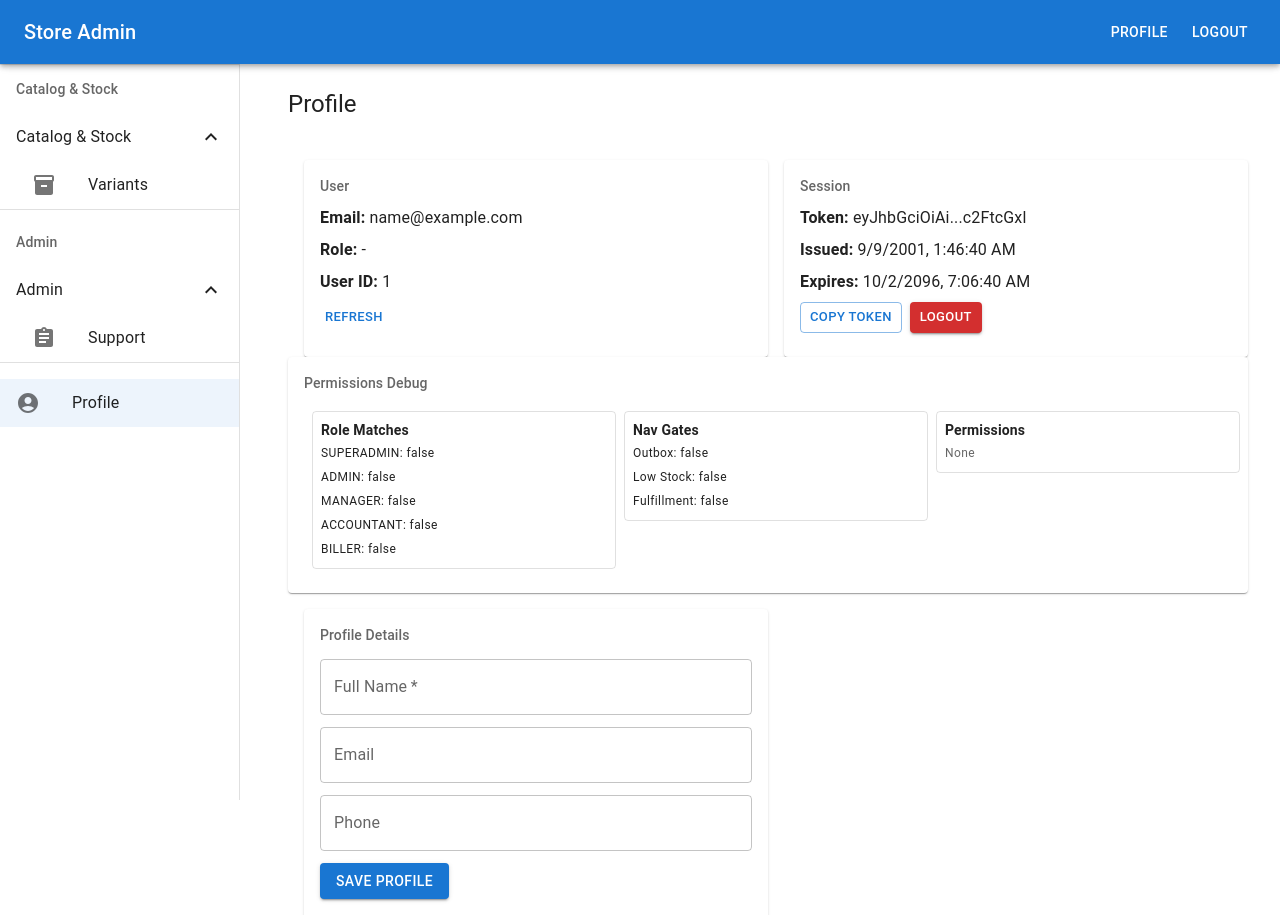
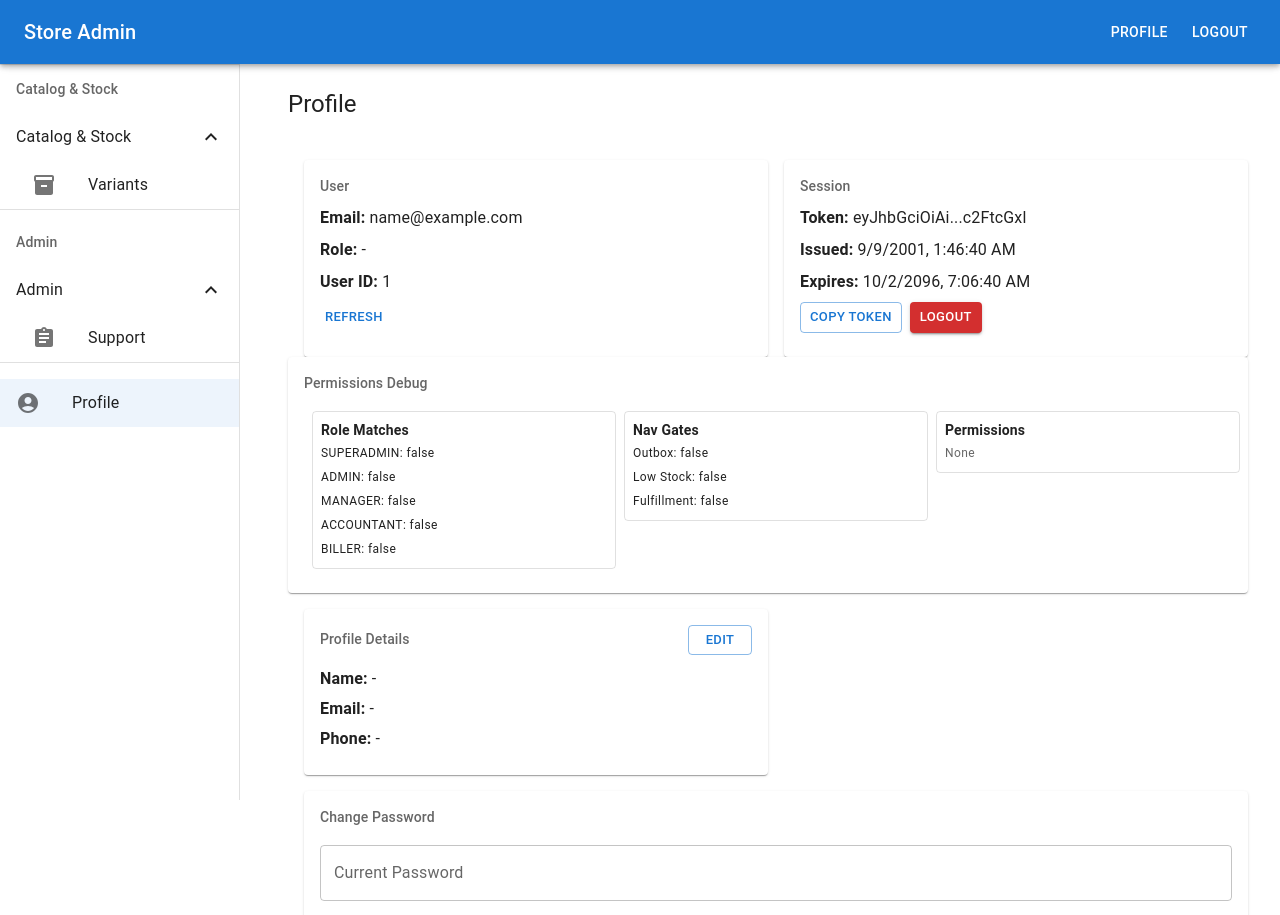
Before and after one commit to ialim/store-backend, a React (Vite) app in the folder admin-ui/: page /profile in a window 1280 px wide. Shown: the top 915 px of the page. Built offline with nearby package versions, Linux system fonts and the light colour scheme; no server answers; sample sign-in values are in the browser's storage.

Commit message:
Improve profile editing UX with inline toggle

```diff
--- a/admin-ui/src/pages/Profile.tsx
+++ b/admin-ui/src/pages/Profile.tsx
@@ -35,6 +35,7 @@ export default function Profile() {
   const [profileName, setProfileName] = React.useState('');
   const [profileEmail, setProfileEmail] = React.useState('');
   const [profilePhone, setProfilePhone] = React.useState('');
+  const [editingProfile, setEditingProfile] = React.useState(false);
   const [currentPassword, setCurrentPassword] = React.useState('');
   const [newPassword, setNewPassword] = React.useState('');
   const [confirmPassword, setConfirmPassword] = React.useState('');
@@ -47,6 +48,7 @@ export default function Profile() {
     setProfileName(profile?.fullName || '');
     setProfileEmail(profile?.email || meData?.me?.email || '');
     setProfilePhone(profile?.phone || '');
+    setEditingProfile(false);
   }, [meData?.me?.customerProfile, meData?.me?.email]);
 
   const copy = async () => {
@@ -101,6 +103,7 @@ export default function Profile() {
       });
       notify('Profile updated', 'success');
       await refetch();
+      setEditingProfile(false);
     } catch (err: any) {
       notify(err?.message || 'Failed to update profile', 'error');
     }
@@ -181,12 +184,47 @@ export default function Profile() {
       </Grid>
 
         <Grid item xs={12} md={6}>
-          <Card component="form" onSubmit={submitProfileUpdate}>
+          <Card component={editingProfile ? 'form' : 'div'} onSubmit={submitProfileUpdate}>
             <CardContent>
               <Stack spacing={1.5}>
+                <Stack direction="row" alignItems="center" justifyContent="space-between">
                   <Typography variant="subtitle2" color="text.secondary">
                     Profile Details
                   </Typography>
+                  {!editingProfile ? (
+                    <Button size="small" variant="outlined" onClick={() => setEditingProfile(true)}>
+                      Edit
+                    </Button>
+                  ) : (
+                    <Stack direction="row" spacing={1}>
+                      <Button size="small" variant="outlined" onClick={() => {
+                        const profile = meData?.me?.customerProfile;
+                        setProfileName(profile?.fullName || '');
+                        setProfileEmail(profile?.email || meData?.me?.email || '');
+                        setProfilePhone(profile?.phone || '');
+                        setEditingProfile(false);
+                      }}>
+                        Cancel
+                      </Button>
+                      <Button
+                        size="small"
+                        variant="contained"
+                        type="submit"
+                        disabled={savingProfile}
+                      >
+                        Save
+                      </Button>
+                    </Stack>
+                  )}
+                </Stack>
+                {!editingProfile ? (
+                  <Stack spacing={0.75}>
+                    <Typography><b>Name:</b> {profileName || '-'}</Typography>
+                    <Typography><b>Email:</b> {profileEmail || '-'}</Typography>
+                    <Typography><b>Phone:</b> {profilePhone || '-'}</Typography>
+                  </Stack>
+                ) : (
+                  <Stack spacing={1.5}>
                     <TextField
                       label="Full Name"
                       value={profileName}
@@ -204,15 +242,8 @@ export default function Profile() {
                       value={profilePhone}
                       onChange={(e) => setProfilePhone(e.target.value)}
                     />
-                <Box>
-                  <Button
-                    type="submit"
-                    variant="contained"
-                    disabled={savingProfile}
-                  >
-                    Save Profile
-                  </Button>
-                </Box>
+                  </Stack>
+                )}
               </Stack>
             </CardContent>
           </Card>
```
Lines whose indentation alone changed are shown as unchanged.
